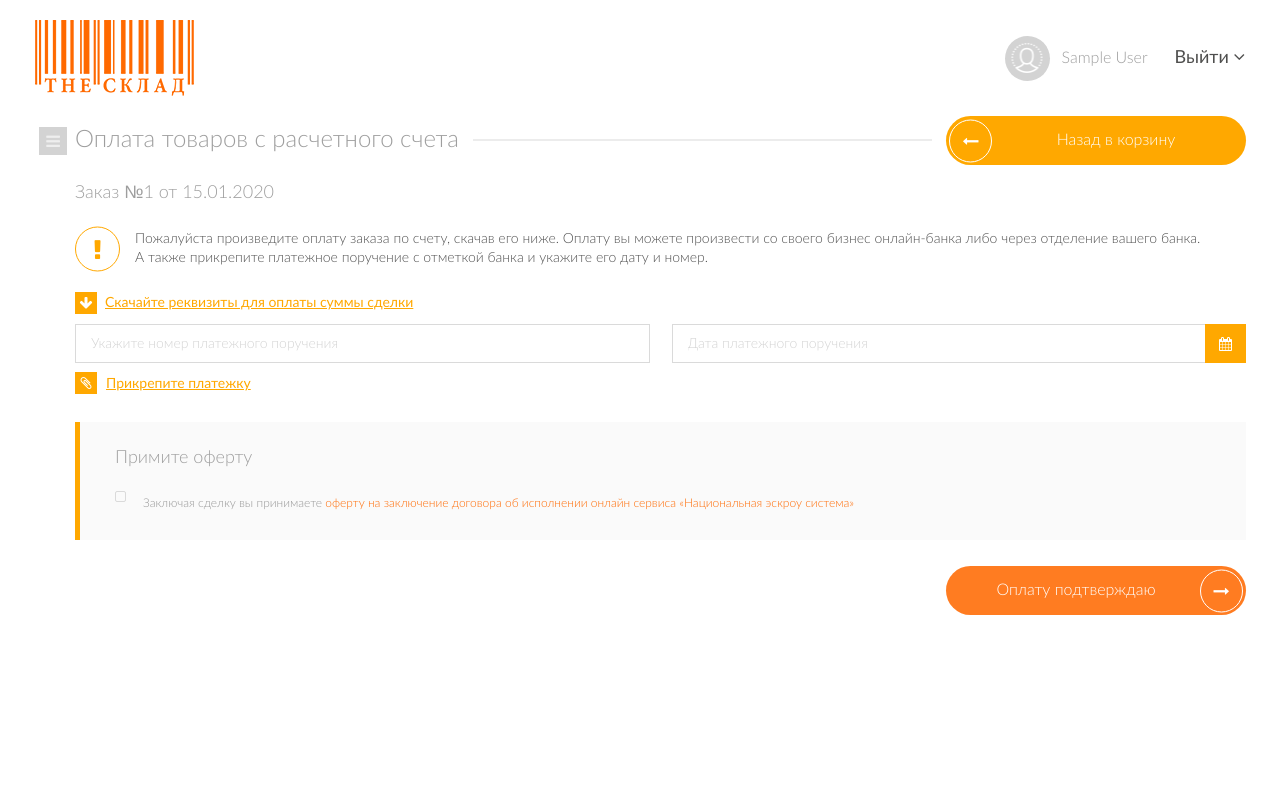
After one commit to Specialistik/e-market, a Django app: page /order_payment/1/ in a window 1280 px wide. The commit adds this page. Run offline with Django 3.2, Linux system fonts and the light colour scheme; a user stored in the database is signed in; tables that the repository leaves empty hold one stand-in row (values such as "Sample post"); parts of the project's set-up code (start-up, migrations or seed data) failed here and were passed over; some libraries are stand-ins or nearby versions.

Commit message:
payment skeleton, dict comprehension), minor bugfixes

```diff
--- a/customer/admin.py
+++ b/customer/admin.py
@@ -2,8 +2,7 @@
 from __future__ import unicode_literals
 
 from django.contrib import admin
-from .models import OrderStatuses, Order, OrderUnit
+from .models import Order, OrderUnit
 
-admin.site.register(OrderStatuses)
 admin.site.register(Order)
 admin.site.register(OrderUnit)
--- a/customer/models.py
+++ b/customer/models.py
@@ -8,14 +8,6 @@ from django.contrib.auth.models import User
 from core.models import Address
 from producer.models import ProductCard
 from catalogs.models import AbstractList
-
-
-class OrderStatuses(AbstractList):
-    """TODO: таблица не используется"""
-    class Meta:
-        db_table = 'order_statuses'
-        verbose_name = u'Статус заявки'
-        verbose_name_plural = u'Статусы заявок'
 
 
 class TradePoint(models.Model):
@@ -85,7 +77,6 @@ class OrderUnit(models.Model):
     customer = models.ForeignKey(User, verbose_name=u'Заказчик', related_name="customer_unit")
 
     amount = models.IntegerField(verbose_name=u'Количество')
-    #trade_point = models.ForeignKey(TradePoint, verbose_name=u'Торговая точка')
     remark = models.CharField(max_length=256, null=True, blank=True, verbose_name=u'Примечание')
 
     def find_producer(self):
@@ -97,11 +88,18 @@ class OrderUnit(models.Model):
     def get_image_url(self):
         return self.product.get_image_url()
 
-    # from depot
-    # to trade point
-
     class Meta:
-        #unique_together = ('order', 'product', '')
         db_table = 'order_units'
         verbose_name = u'Позиция заказа'
         verbose_name_plural = u'Позиции заказов'
+
+
+class OrderPayment(models.Model):
+    order = models.ForeignKey(Order, verbose_name=u'Заказ')
+    document = models.FileField(upload_to='order_payments', verbose_name=u'Платёжное поручение')
+    date = models.DateField(verbose_name=u'Дата поручения')
+
+    class Meta:
+        db_table = 'order_payments'
+        verbose_name = u'Платёж по заказу'
+        verbose_name_plural = u'Платежи по заказам'
--- a/orders/views.py
+++ b/orders/views.py
@@ -75,3 +75,15 @@ def set_status_delivered(request, pk):
         return redirect(order, pk)
     except Order.DoesNotExist:
         return render(request, '500.html', {'error_message': u'Заказ не существует'})
+
+
+@login_required(login_url='/sign_in/')
+def order_payment(request, pk):
+    try:
+        current_order = Order.objects.get(pk=pk)
+        if not request.user.id == current_order.customer_id:
+            return render(request, '500.html', {'error_message': u'Только заказчик может оплачивать заказ'})
+
+        return render(request, 'order_payment.html', {'order': current_order})
+    except Order.DoesNotExist:
+        return render(request, '500.html', {'error_message': u'Заказ не существует'})
--- /dev/null
+++ b/static/js/order.js
@@ -0,0 +1,6 @@
+$(document).ready(function(){
+    $('.order_img').click(function(e){
+        e.preventDefault();
+
+    })
+});
--- a/static/js/script.plugins.js
+++ b/static/js/script.plugins.js
@@ -23,6 +23,7 @@
 		/* ------------------------------------------------
 				Popup Call
 		------------------------------------------------ */
+
 
 		if($("[data-popup]").length){
 
--- a/storehouse/settings.py
+++ b/storehouse/settings.py
@@ -24,7 +24,7 @@ SECRET_KEY = '@9#xuxho&p&vh@o&!$u#mwvq&bd0kzwzs3jwt_*8+&vg9b-%yq'
 
 # SECURITY WARNING: don't run with debug turned on in production!
 DEBUG = True
-ALLOWED_HOSTS = ['127.0.0.1', '95.183.10.45', 'the-sklad.ru', 'www.the-sklad.ru', 'online.the-sklad.ru', 'www.online.the-sklad.ru', 'app.the-sklad.ru', 'www.app.the-sklad.ru']
+ALLOWED_HOSTS = ['127.0.0.1', '95.183.10.45', 'app.the-sklad.ru', 'www.app.the-sklad.ru']
 #ALLOWED_HOSTS = ['127.0.0.1', 'localhost']
 
 
--- a/storehouse/urls.py
+++ b/storehouse/urls.py
@@ -88,6 +88,6 @@ urlpatterns = [
     url(r'^order/([0-9]+)/$', orders_views.order),
     url(r'^order/set_status_sent/([0-9]+)/$', orders_views.set_status_sent),
     url(r'^order/set_status_delivered/([0-9]+)/$', orders_views.set_status_delivered),
-
+    url(r'^order_payment/([0-9]+)/$', orders_views.order_payment),
 
 ] + static(settings.MEDIA_URL, document_root=settings.MEDIA_ROOT) + staticfiles_urlpatterns()
--- /dev/null
+++ b/templates/order_payment.html
@@ -0,0 +1,136 @@
+{% extends 'base.html' %}
+
+{% block content %}
+    <!-- - - - - - - - - - - - - - Content - - - - - - - - - - - - - - - - -->
+
+    <div id="content" class="wrapp_content">
+
+        <div class="box_title_button">
+
+            <h3 class="title_line"><span>Оплата товаров с расчетного счета</span></h3>
+
+            <a href="javascript:;" class="btn light_orange icon_left middle_width">
+               <i class="fa fa-long-arrow-left" aria-hidden="true"></i>
+                Назад в корзину
+            </a>
+
+        </div>
+
+        <h3 class="subtitle_edit">Заказ №{{ order.id }} от {{ order.created|date:'d.m.Y' }}</h3>
+
+        <p class="attention_txt orange_line left">
+            <i class="fa fa-exclamation" aria-hidden="true"></i>
+            Пожалуйста произведите оплату заказа по счету, скачав его ниже. Оплату вы можете произвести со своего бизнес онлайн-банка либо через отделение вашего банка. <br>
+            А также прикрепите платежное поручение с отметкой банка и укажите его дату и номер.
+        </p>
+
+        <!-- - - - - - - - - - - - - - Form - - - - - - - - - - - - - - - - -->
+
+        <form action="/order/commit_payment/" class="wrapp_company_form validate" method="post">
+            {% csrf_token %}
+
+            <div class="clearfix">
+
+                <div class="form_box_offset">
+                    <a href="javascript:;" class="btn_before_sqare clearfix" download>
+                        <i class="fa fa-arrow-down" aria-hidden="true"></i>
+                        Скачайте реквизиты для оплаты суммы сделки
+                    </a>
+                </div>
+
+               <div class="box_form_row type2 clearfix">
+
+                    <!-- col 6 -->
+                    <div class="box_form_half">
+
+                        <div class="form_box_offset">
+
+                            <div class="error_form_container">
+                                <input type="text" placeholder="Укажите номер платежного поручения" data-mask="000000000000000000" data-name="payment_number" required>
+                            </div>
+
+                        </div>
+
+                        <div class="form_box_offset">
+
+                            <div class="select_file">
+
+                                <input type="file" value="Выберите файл" class="setting_input">
+
+                                <span class="file_notselected">Прикрепите платежку</span>
+
+                            </div>
+
+                        </div>
+
+                    </div>
+                    <!-- col 6 -->
+
+                    <!-- col 6 -->
+                    <div class="box_form_half">
+
+                        <div class="form_box_offset">
+
+                            <div class="wrapp_datepicker_calendar error_form_container">
+                                <input type="text" class="datepicker-here" placeholder="Дата платежного поручения" required>
+                            </div>
+
+                        </div>
+
+                    </div>
+                    <!-- col 6 -->
+
+               </div> <!-- box_form_row -->
+
+               <div class="box_form_row type2 clearfix">
+
+                    <div class="box_form_full">
+
+                        <div class="note_block">
+
+                            <h3 class="subtitle_edit">Примите оферту</h3>
+
+                            <div class="wrapp_privacy_policy">
+
+                                <input type="checkbox" id="privacy_policy">
+
+                                <label for="privacy_policy">
+                                </label>
+
+                                <label for="privacy_policy" class="privacy_policy_txt">
+                                    Заключая сделку вы принимаете
+                                    <a href="javascript:;" target="_blank" class="hight_orange">оферту на заключение договора об исполнении онлайн сервиса «Национальная эскроу система»</a>
+                                </label>
+
+                            </div>
+
+                        </div>
+
+                    </div>
+
+               </div> <!-- box_form_row -->
+
+               <div class="align_right">
+                    <button class="btn hight_orange icon_right middle_width">
+                        Оплату подтверждаю
+                        <i class="fa fa-long-arrow-right" aria-hidden="true"></i>
+                    </button>
+               </div>
+
+            </div> <!-- wrapp_form -->
+
+        </form>
+
+        <!-- - - - - - - - - - - - - - End of Form - - - - - - - - - - - - - - - - -->
+
+
+        <!-- - - - - - - - - - - - - - Name Block - - - - - - - - - - - - - - - - -->
+
+
+        <!-- - - - - - - - - - - - - - End of Name Block - - - - - - - - - - - - - - - - -->
+
+    </div>
+
+    <!-- - - - - - - - - - - - - - End of Content - - - - - - - - - - - - - - - - -->
+
+{% endblock %}
--- a/templates/product_add.html
+++ b/templates/product_add.html
@@ -253,7 +253,7 @@
                                 <textarea placeholder="Описание" class="textarea_item big" name="description"></textarea>
                                 <div class="box_count_textarea">
                                     Не более
-                                    <span class="count_textarea">600</span>
+                                    <span class="count_textarea" id="">600</span>
                                     знаков
                                 </div>
                             </div>
```
Also changed, not shown: customer/views.py (+3 -22 lines), templates/order.html (+11 -30 lines), templates/products.html (+1 -8 lines), 1 other file.
